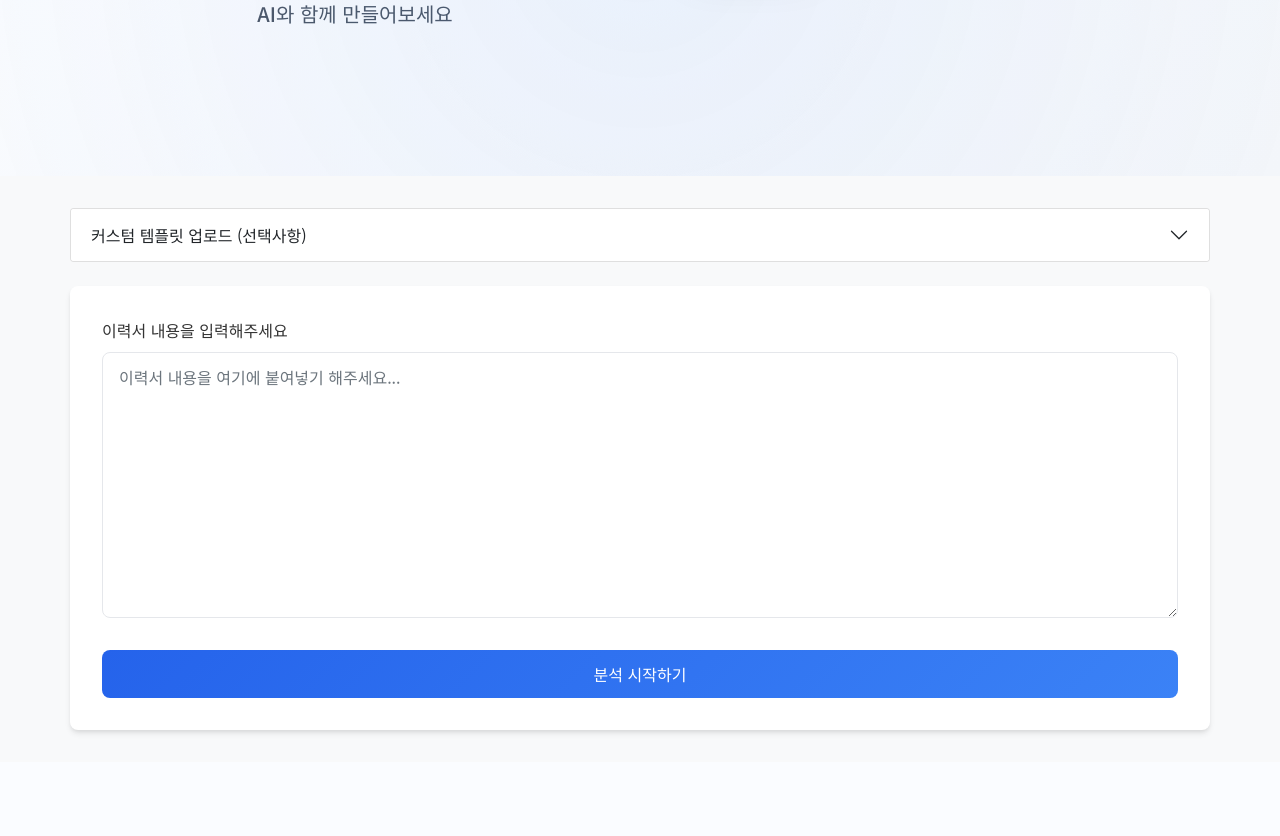
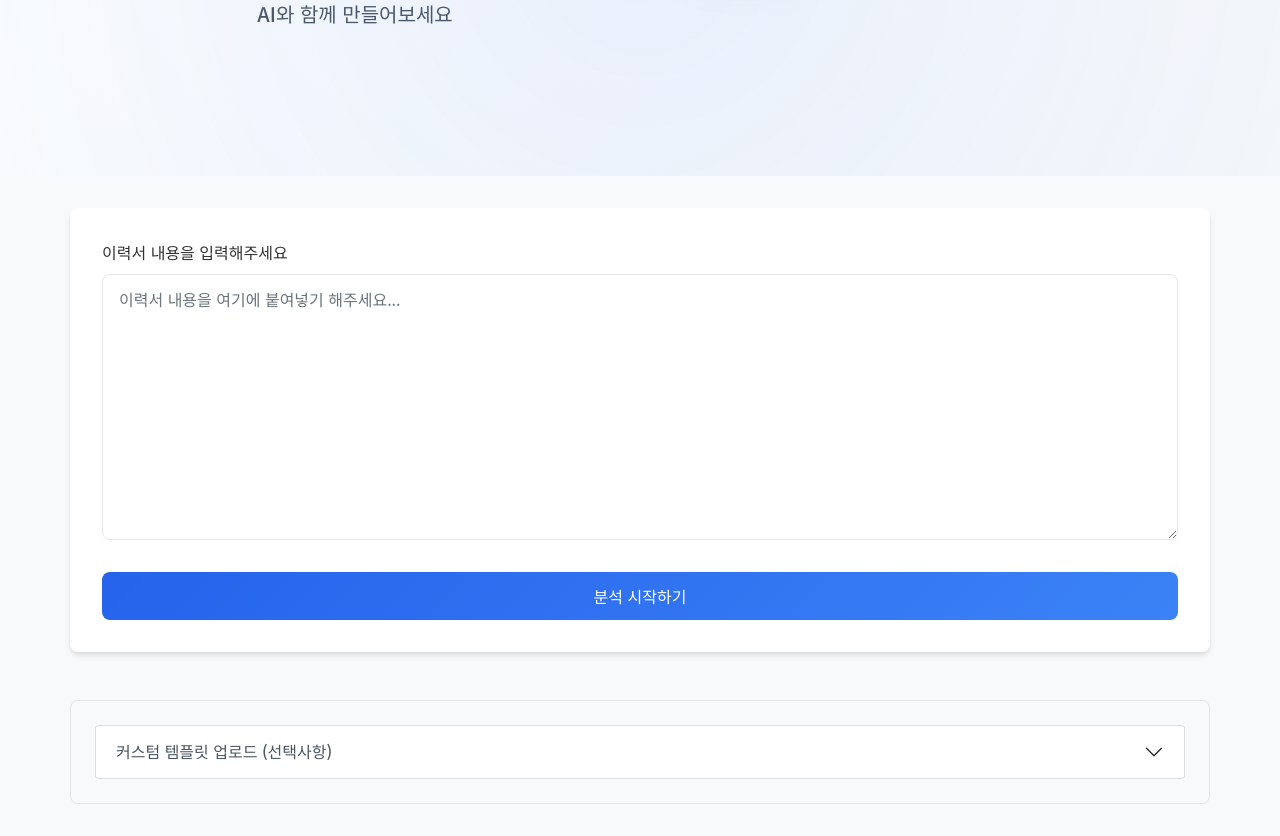
Before and after one commit to earningss793/GROWTHFOLIO2, a Flask app: page / in a window 1280 px wide. Shown: the part 298-1134 px from the top of the page. Before the commit the page ends 1033 px from the top, so only its background shows below. Run offline with Flask 3, Linux system fonts and the light colour scheme.

Commit message:
Agent query: 템플릿 업로드 섹션이 이력서 입력 폼 아래로 이동되었고, 시각적으로 잘 구분되어 보이나요?
Add template section to display resume templates and restructure upload form.

Screenshot: https://storage.googleapis.com/screenshot-production-us-central1/2ddb2ace-feac-4855-9cc1-31eebc75f8a6/a8297bd9-bf67-44cb-92f2-4ee85f7db5d5.jpg

```diff
--- a/static/css/styles.css
+++ b/static/css/styles.css
@@ -169,6 +169,29 @@ pre {
     white-space: pre-wrap;
 }
 
+/* Template Section */
+.template-section {
+    background-color: #f8f9fa;
+    padding: 1.5rem;
+    border-radius: 0.5rem;
+    border: 1px solid #e5e7eb;
+}
+
+.template-section .accordion-button {
+    background-color: white;
+    color: #4b5563;
+    font-weight: 500;
+}
+
+.template-section .accordion-button:not(.collapsed) {
+    background-color: #f8f9fa;
+    color: #2563eb;
+}
+
+.template-section .accordion-body {
+    background-color: white;
+}
+
 /* Responsive adjustments */
 @media (max-width: 768px) {
     .hero-title {
--- a/templates/index.html
+++ b/templates/index.html
@@ -36,7 +36,32 @@
     </div>
 
     <div class="container main-content">
-        <div class="template-container mb-4">
+        <div class="upload-container">
+            <form id="resume-form">
+                <div class="mb-3">
+                    <label for="resume-text" class="form-label">이력서 내용을 입력해주세요</label>
+                    <textarea class="form-control" id="resume-text" name="resume_text"
+                              rows="10" placeholder="이력서 내용을 여기에 붙여넣기 해주세요..."></textarea>
+                </div>
+
+                <div class="progress">
+                    <div class="progress-bar progress-bar-striped progress-bar-animated"
+                         role="progressbar"
+                         aria-valuenow="0"
+                         aria-valuemin="0"
+                         aria-valuemax="100">
+                    </div>
+                </div>
+
+                <div class="alert" role="alert"></div>
+
+                <button type="submit" class="btn btn-primary w-100 mt-3">
+                    분석 시작하기
+                </button>
+            </form>
+        </div>
+
+        <div class="template-section mt-5">
             <div class="accordion" id="templateAccordion">
                 <div class="accordion-item">
                     <h2 class="accordion-header" id="templateHeading">
@@ -64,31 +89,6 @@
                 </div>
             </div>
         </div>
-
-        <div class="upload-container">
-            <form id="resume-form">
-                <div class="mb-3">
-                    <label for="resume-text" class="form-label">이력서 내용을 입력해주세요</label>
-                    <textarea class="form-control" id="resume-text" name="resume_text"
-                              rows="10" placeholder="이력서 내용을 여기에 붙여넣기 해주세요..."></textarea>
-                </div>
-
-                <div class="progress">
-                    <div class="progress-bar progress-bar-striped progress-bar-animated"
-                         role="progressbar"
-                         aria-valuenow="0"
-                         aria-valuemin="0"
-                         aria-valuemax="100">
-                    </div>
-                </div>
-
-                <div class="alert" role="alert"></div>
-
-                <button type="submit" class="btn btn-primary w-100 mt-3">
-                    분석 시작하기
-                </button>
-            </form>
-        </div>
     </div>
 
     <script src="https://cdn.jsdelivr.net/npm/bootstrap@5.1.3/dist/js/bootstrap.bundle.min.js"></script>
```
